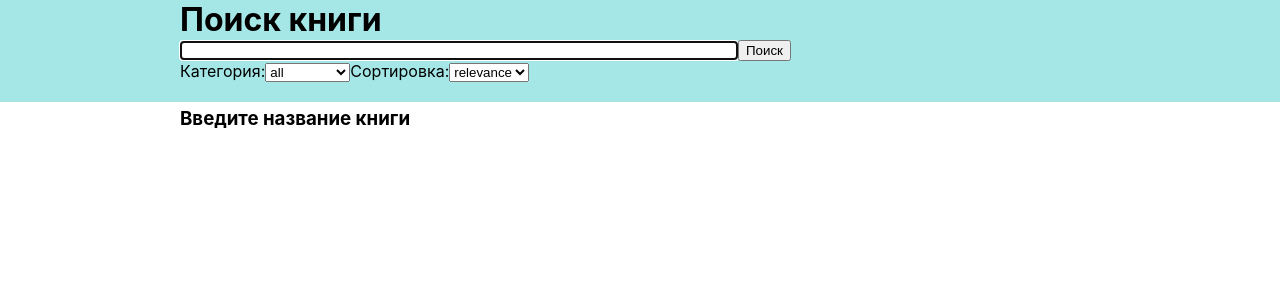
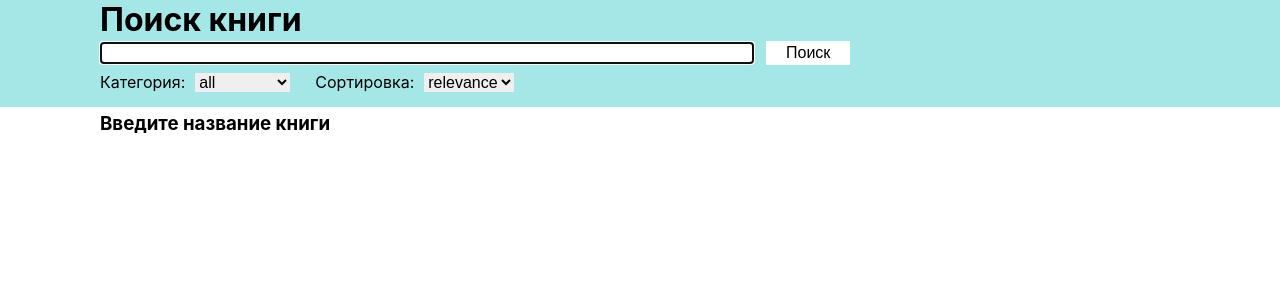
Before and after one commit to TwelveYou/Future_test, a React (Create React App) app: page / in a window 1280 px wide. Shown: the top 300 px of the page. Built offline with nearby package versions, Linux system fonts and the light colour scheme.

Commit message:
more cute style

```diff
--- a/src/App.css
+++ b/src/App.css
@@ -1,16 +1,66 @@
 *{
   margin: 0;
+}
+
+@media (min-width: 1100px) {
+  .header__content_center, .info-about-searching, .list{
+    max-width: 1080px;
+    margin: 0 auto;
+  }
+}
+
+@media (min-width: 850px) and (max-width: 1099px) {
+  .header__content_center, .info-about-searching, .list{
+    max-width: 810px;
+    margin: 0 auto;
+  }
+}
+
+@media (min-width: 560px) and (max-width: 849px) {
+  .header__content_center, .info-about-searching, .list{
+    max-width: 540px;
+    margin: 0 auto;
+  }
+}
+
+@media (max-width: 559px) {
+  .header__content_center, .info-about-searching, .list{
+    max-width: 270px;
+    margin: 0 auto;
+  }
 }
 
 header{
   background-color: rgb(165, 231, 231);
   margin-bottom: 5px;
-  padding-bottom: 20px;
+  padding-bottom: 10px;
 }
 
-.header__content_center, .info-about-searching{
-  max-width: 920px;
-  margin: 0 auto;
+.header__form-filter{
+  display: flex;
+  flex-wrap: wrap;
+
+  margin-top: 5px;
+}
+
+.header__form-filter-example{
+  margin-right: 25px;
+  margin-bottom: 5px;
+}
+
+.header__form-label, #search-string{
+  margin-right: 10px;
+  font-size: 16px;
+}
+
+.header__form-filter-example > select{
+  border-radius: 0;
+  border: 0;
+  font-size: 16px;
+}
+
+.header__form-filter-example > select:hover{
+  cursor: pointer;
 }
 
 #search-string{
@@ -18,16 +68,35 @@ header{
  border: 1px solid green;
 }
 
+.header__form-search > button{
+  background-color: white; /* Green */
+  border: rgb(165, 231, 231) solid 2px;
+  color: black;
+  padding: 3px 20px;
+  text-align: center;
+  text-decoration: none;
+  display: inline-block;
+  font-size: 16px;
+  transition: background-color 0.5s, border 0.5s, color 0.5s;
+}
+
+.header__form-search > button:hover{
+  background-color: #4CAF50; /* Green */
+  border: #4CAF50 solid 2px;
+  color: white;
+  cursor: pointer;
+  transition: background-color 0.5s, border 0.5s, color 0.5s;
+}
+
 .info-about-searching{
   text-align: center
 }
 
+
+
 .list{
   display: flex;
   flex-wrap: wrap;
-
-  max-width: 920px;
-  margin: 0 auto;
 }
 
 .book{
@@ -82,11 +151,47 @@ header{
   margin: 0 auto;
   display: block;
   margin-bottom: 10px;
+
+  background-color: rgb(165, 231, 231);
+  border: none;
+  color: black;
+  padding: 15px 32px;
+  text-align: center;
+  text-decoration: none;
+  font-size: 16px;
+  transition: background-color 0.8s, color 0.8s;
+}
+
+.button-add > button:hover{
+  background-color: #4CAF50; /* Green */
+  color: white;
+  transition: background-color 0.8s, color 0.8s;
+  cursor: pointer;
 }
 
 .show-one-book{
   margin: 0 auto;
   max-width: 75%;
+}
+
+.show-one-book__button-close{
+  margin: 20px 0;
+  background-color: rgb(165, 231, 231);
+  border: white solid 2px;
+  color: black;
+  padding: 7px 32px;
+  text-align: center;
+  text-decoration: none;
+  font-size: 16px;
+  transition: background-color 0.8s, color 0.8s;
+}
+
+.show-one-book__button-close:hover{
+  background-color: #4CAF50; /* Green */
+  border: white solid 2px;
+  color: white;
+  cursor: pointer;
+  transition: background-color 0.5s, border 0.5s, color 0.5s;
 }
 
 .one-book__cover{
--- a/src/components/ButtonAddBooks.js
+++ b/src/components/ButtonAddBooks.js
@@ -59,7 +59,6 @@ export default function ButtonAddBooks() {
       <button
         id="button-add__button"
         onClick={()=>(addBooks())}
-        // onClick={()=>(props.addBooks(document.getElementById("search-string").value))}
       >
         Загрузить еще 30 книг
       </button>
--- a/src/components/Header.js
+++ b/src/components/Header.js
@@ -89,11 +89,12 @@ export default function Header() {
         <header>
             <div className="header__content_center">
                 <h1 className="header__title">Поиск книги</h1>
-                    <div className='className="header__form-search'>
+                    <div className='header__form-search'>
                         <input type="text" id="search-string" size="100" value={textRequest} onChange={handlerChangeTextRequest} onKeyPress={handleInputKeyPress}/>
                         <button onClick={()=>(getBooks())}>Поиск</button>
                     </div>
                     <div className='header__form-filter'>
+                        <div className='header__form-filter-example'>
                             <label className="header__form-label" htmlFor="header__form-category">Категория:</label>
                             <select id="header__form-category" onChange={handlerChangeSelectCategory}>
                                 <option value='all'>all</option>
@@ -104,12 +105,16 @@ export default function Header() {
                                 <option value='medical'>medical</option>
                                 <option value='poetry'>poetry</option>
                             </select>
+                        </div>
+                        <div className='header__form-filter-example'>
                             <label className="header__form-label" htmlFor="header__form-sort">Сортировка:</label>
                             <select id="header__form-sort" onChange={handlerChangeSelectOrder}>
                                 <option value='relevance'>relevance</option>
                                 <option value='newest'>newest</option>
                             </select>
                         </div>
+
+                    </div>
             </div>
         </header>
     )
--- a/src/components/ShowFullBook.js
+++ b/src/components/ShowFullBook.js
@@ -53,7 +53,10 @@ export default function ShowFullBook() {
 
   return (
     <div className="show-one-book">
-        <button className='show-one-book__button-close' onClick={()=>(dispatch({type: 'CLEAR_FULL_BOOK', preloader: null}))}>Назад</button>
+        <button
+            className='show-one-book__button-close'
+            onClick={()=>(dispatch({type: 'CLEAR_FULL_BOOK', preloader: null}))}
+        >Назад</button>
         {getOneBook()}
     </div>
   )
```
Lines whose indentation alone changed are shown as unchanged.
